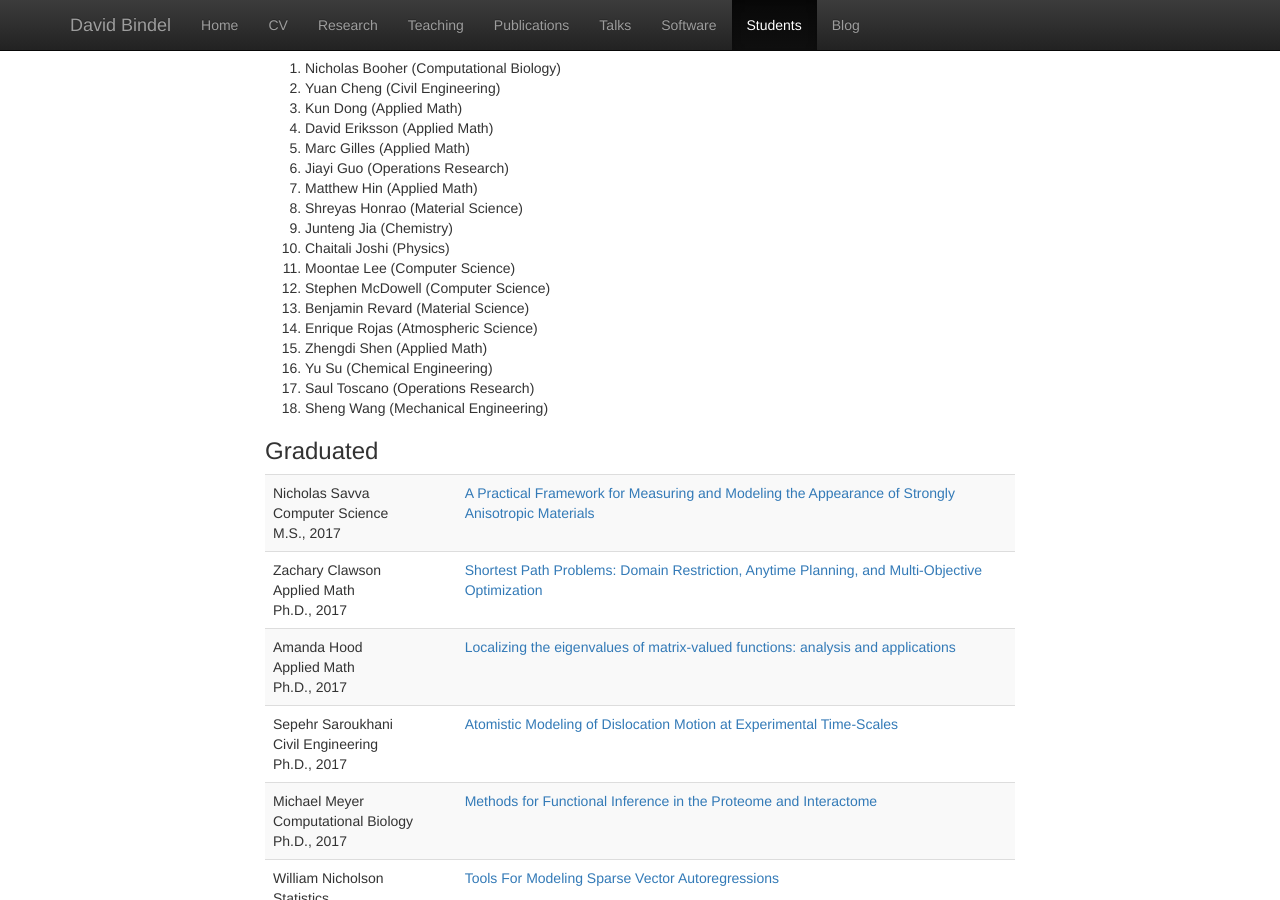
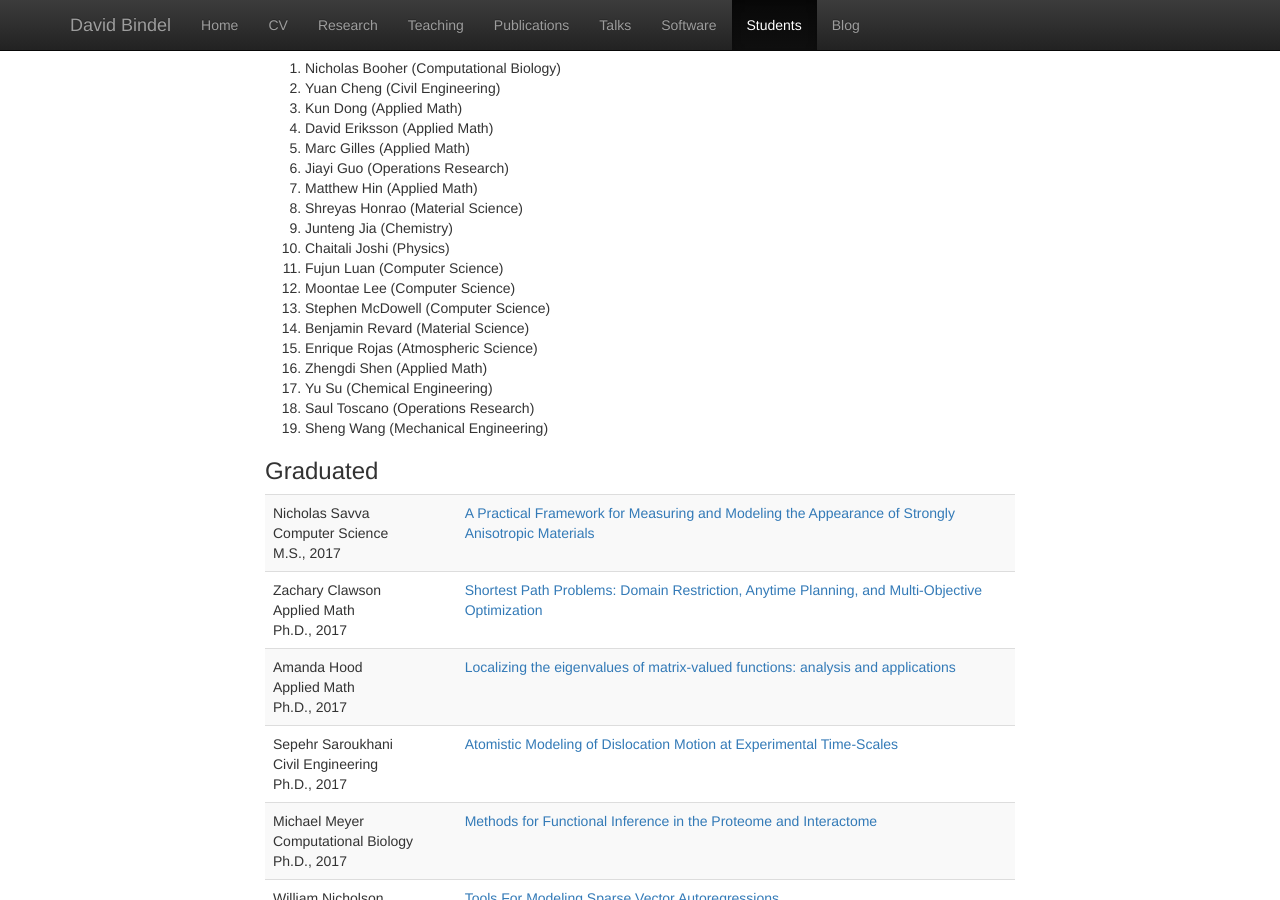
Before and after one commit to dbindel/cornell_web, a Jekyll site: the page built from students.html, in a window 1280 px wide and 900 px high, scrolled down 3186 px. Built offline with Jekyll 4.4.1, drawn with Linux system fonts in a browser that asks for light colours; nearby versions of some CDN libraries.

Commit message:
Added Fujun Luan committee membership.

```diff
--- a/_data/students.yml
+++ b/_data/students.yml
@@ -461,6 +461,11 @@ committees:
     field: Physics
   -
     degree: phd
+    last: Luan
+    first: Fujun
+    field: Computer Science
+  -
+    degree: phd
     last: Lee
     first: Moontae
     field: Computer Science
```
